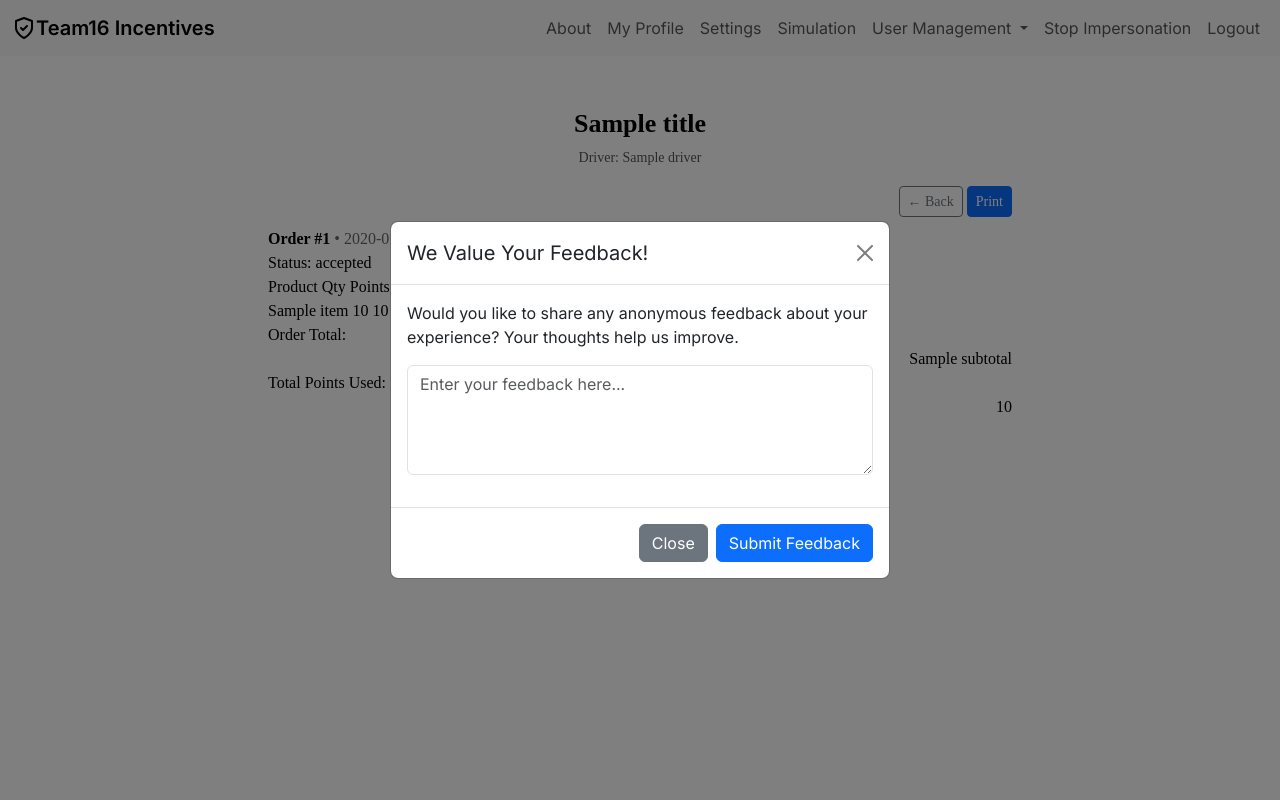
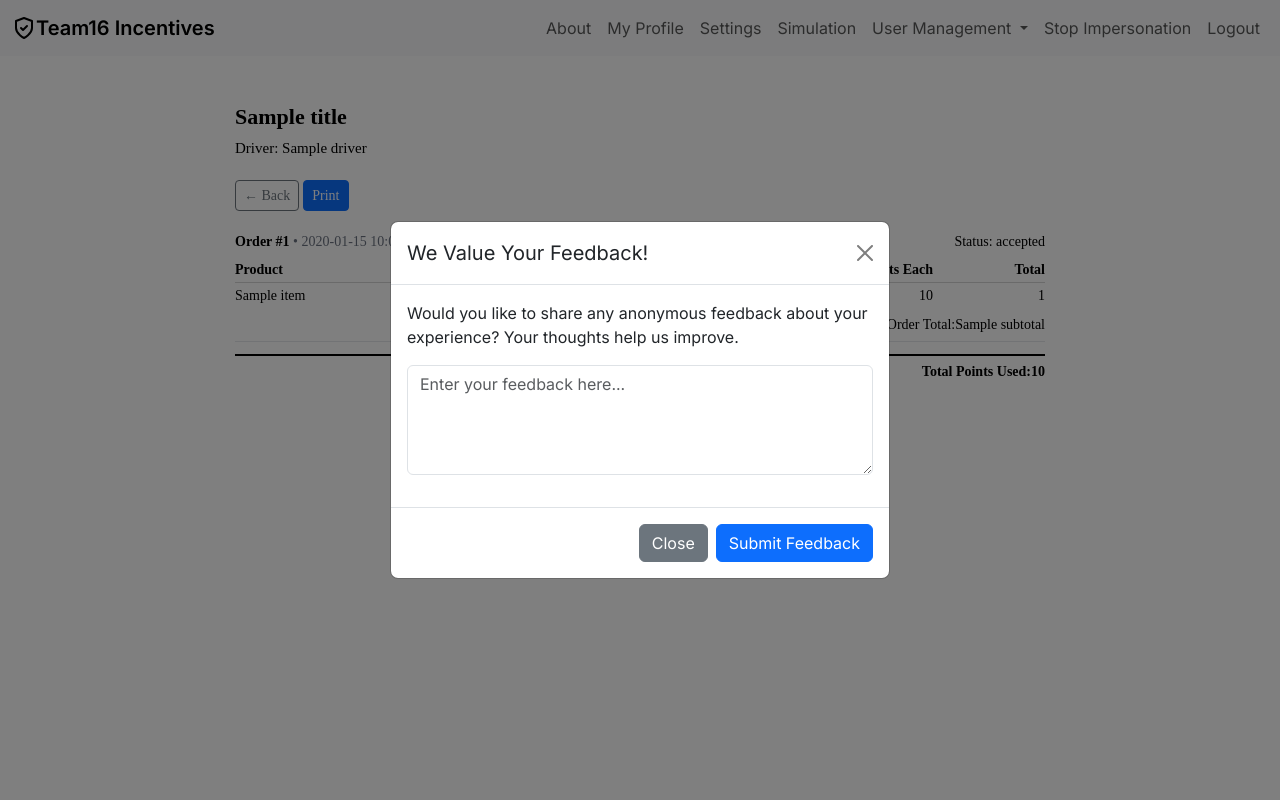
Before and after one commit to Jaredburne47/F25-Team16, a Flask app: template templates/report_detail_grouped.html in a window 1280 px wide. Run offline with Flask 3, Linux system fonts and the light colour scheme; the visitor is signed in with stand-in values (Sample User, id 1); tables that the repository leaves empty or names only in its code hold one stand-in row (values such as "Sample post"); the template is opened without the code that fills it: most values are stand-ins (such as "Sample title", 1, 10 or a date in 2020); some libraries are stand-ins or nearby versions.

Commit message:
Update report.css

```diff
--- a/static/report.css
+++ b/static/report.css
@@ -1,133 +1,195 @@
+/* ======================================================
+   BASE REPORT LAYOUT
+   ====================================================== */
+
 .report-container {
-    width: 8.25in;
-    max-width: 100%;
+    max-width: 850px;
     margin: 0 auto;
-    padding: 24px 24px 32px;
-    font-family: "Times New Roman", Georgia, serif;
+    padding: 20px;
     color: #000;
-    background: #fff;
+    font-family: "Times New Roman", serif;
 }
 
-/* Header block: title + optional subtitle (date range / driver, etc.) */
 .report-header {
-    text-align: center;
-    margin-bottom: 18px;
+    margin-bottom: 20px;
 }
 
 .report-title {
-    font-size: 26px;
+    font-size: 22px;
     font-weight: bold;
-    margin-bottom: 4px;
+    text-align: left;
 }
 
 .report-subtitle {
-    font-size: 14px;
-    color: #555;
-    margin-bottom: 4px;
+    font-size: 15px;
+    margin-top: 4px;
 }
 
-/* Optional meta line (e.g., filters, sponsor, generated on, etc.) */
-.report-meta {
-    font-size: 12px;
-    color: #666;
-    margin-bottom: 12px;
-    text-align: center;
+.report-daterange {
+    margin-top: 6px;
+    background: #f1f5f9;
+    padding: 6px 10px;
+    border-radius: 6px;
+    display: inline-block;
+    font-size: 13px;
+    color: #475569;
 }
 
-/* Section headings inside the report (for groupings, summary blocks, etc.) */
-.report-section-title {
-    font-size: 18px;
-    font-weight: bold;
-    margin-top: 26px;
-    margin-bottom: 8px;
+/* Buttons */
+.report-actions {
+    margin-bottom: 20px;
+}
+.no-print { display: block; }
+
+/* Numeric alignment */
+.report-number {
+    font-variant-numeric: tabular-nums;
+    text-align: right;
 }
 
-/* ============================
-   Table styles
-   ============================ */
+/* Muted text */
+.report-muted { color: #6b7280; }
 
-.report-table {
+/* ======================================================
+   SUMMARY TABLES (Sales Summary, Point Summary)
+   ====================================================== */
+.summary-table {
     width: 100%;
     border-collapse: collapse;
     margin-top: 10px;
-    margin-bottom: 22px;
+}
+
+.summary-table th,
+.summary-table td {
+    padding: 6px 8px;
+    border-bottom: 1px solid #e5e7eb;
     font-size: 14px;
 }
 
-.report-table th,
-.report-table td {
-    padding: 6px 8px;
-    border-bottom: 1px solid #e2e2e2;
+.summary-table th {
+    font-weight: bold;
+    background: #f8f9fa;
 }
 
-/* Header row */
-.report-table th {
-    background: #f0f0f0;
-    font-weight: bold;
-    border-bottom: 2px solid #c9c9c9;
-}
-
-/* Zebra striping for readability */
-.report-table tbody tr:nth-child(even) {
-    background: #fafafa;
-}
-
-/* Total / summary rows at bottom */
-.report-total-row td,
-.report-total-row th {
-    font-weight: bold;
-    border-top: 2px solid #000;
-    padding-top: 8px;
-}
-
-/* Right-align numeric columns when needed */
-.report-number {
+.summary-number {
     text-align: right;
     font-variant-numeric: tabular-nums;
 }
 
-/* Slightly muted text (e.g., dates, statuses) */
-.report-muted {
-    color: #666;
+/* ======================================================
+   GROUPED DETAIL REPORTS (Driver Detail, Sponsor Detail)
+   ====================================================== */
+
+.report-order-section {
+    margin-top: 18px;
+    margin-bottom: 10px;
+    padding-bottom: 6px;
+    border-bottom: 1px solid #e5e7eb;
 }
 
-/* Small note text at bottom (e.g., “All points shown are sponsor-specific”) */
-.report-note {
-    font-size: 11px;
-    color: #555;
-    margin-top: 8px;
+.report-order-header {
+    display: flex;
+    justify-content: space-between;
+    align-items: baseline;
+    margin-bottom: 5px;
+    font-size: 14px;
 }
 
-/* Container for Back / Print buttons (so we can hide them on print) */
-.report-actions {
-    text-align: right;
+.report-line {
+    display: grid;
+    grid-template-columns: 1fr 60px 90px 100px;
+    column-gap: 12px;
+    padding: 2px 0;
+    font-size: 14px;
+}
+
+.report-line-header {
+    margin-top: 5px;
+    border-bottom: 1px solid #d4d4d4;
+    font-weight: bold;
+}
+
+.col-product {}
+.col-qty { text-align: right; }
+.col-pte { text-align: right; }
+.col-total { text-align: right; }
+
+.report-order-total,
+.report-grand-total {
+    display: flex;
+    justify-content: flex-end;
+    margin-top: 6px;
+    font-size: 14px;
+}
+
+.report-grand-total {
+    margin-top: 12px;
+    font-weight: bold;
+    border-top: 2px solid #000;
+    padding-top: 5px;
+}
+
+/* ======================================================
+   AUDIT LOG REPORT
+   ====================================================== */
+.audit-table {
+    width: 100%;
+    border-collapse: collapse;
+}
+.audit-table th,
+.audit-table td {
+    padding: 6px 8px;
+    border-bottom: 1px solid #e5e7eb;
+    font-size: 13px;
+}
+.audit-table th { background: #f8f9fa; }
+
+/* ======================================================
+   INVOICE (Admin)
+   ====================================================== */
+.invoice-header {
+    border-bottom: 2px solid #000;
+    padding-bottom: 10px;
+    margin-bottom: 20px;
+}
+
+.invoice-sponsor-name {
+    font-size: 22px;
+    font-weight: bold;
+}
+
+.invoice-section-title {
+    font-size: 17px;
+    margin-top: 20px;
     margin-bottom: 10px;
 }
 
-/* ============================
-   Print-specific tweaks
-   ============================ */
+.invoice-table {
+    width: 100%;
+    border-collapse: collapse;
+}
 
+.invoice-table th,
+.invoice-table td {
+    padding: 6px 8px;
+    font-size: 14px;
+    border-bottom: 1px solid #d4d4d4;
+}
+
+.invoice-total {
+    font-size: 16px;
+    text-align: right;
+    margin-top: 15px;
+    font-weight: bold;
+}
+
+/* ======================================================
+   PRINT MODE
+   ====================================================== */
 @media print {
-    body {
-        background: #ffffff !important;
-    }
-
-    /* Hide navbars, alerts, and buttons from printout */
-    .navbar,
-    nav,
-    .alert,
-    .btn,
-    .report-actions .btn,
-    .no-print {
-        display: none !important;
-    }
-
-    .report-container {
-        box-shadow: none !important;
-        border: none !important;
-        margin: 0;
-        width: 100%;
-        padding: 0.5in 0.6in 0.7in;
-    }
+    .no-print { display: none !important; }
+    body { background: #fff; }
+    .report-container { padding: 0; }
+    .summary-table th,
+    .summary-table td { padding: 4px 6px; }
 }
```
